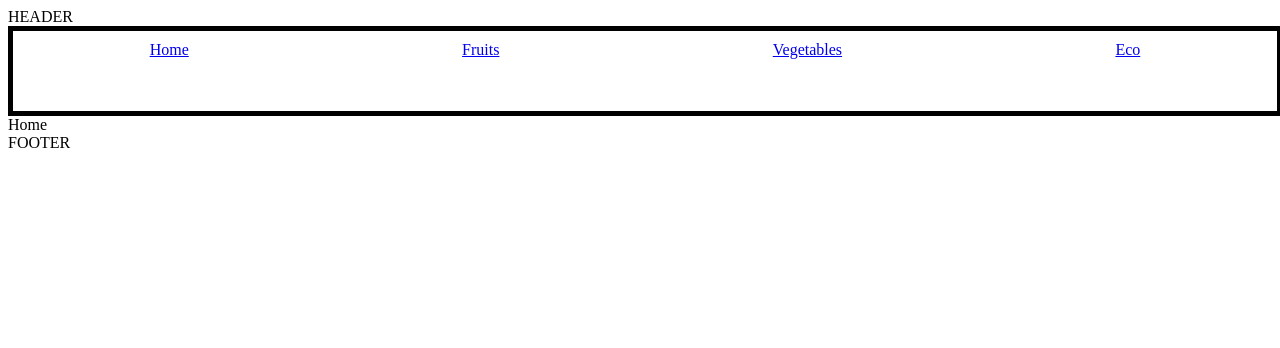
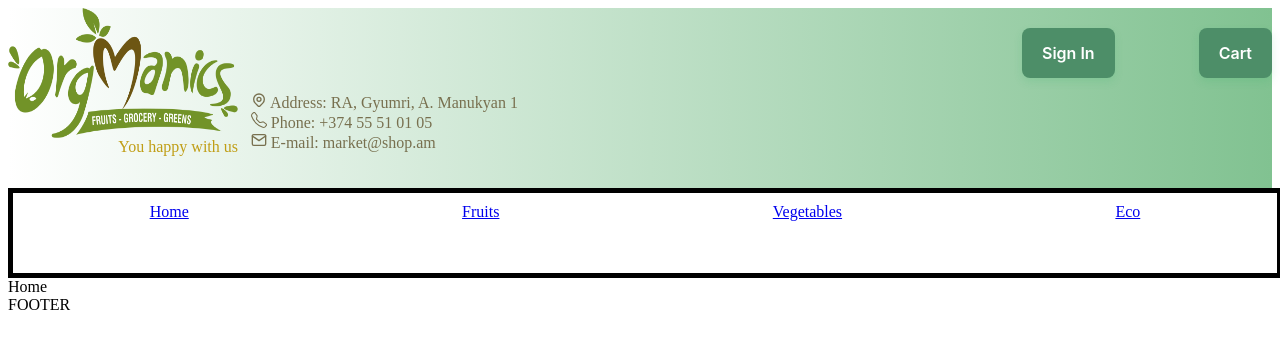
Before and after one commit to Davit2022/frontend, a React app in the folder custom-react-boilerplate/: page / in a window 1280 px wide. Shown: the top 348 px of the page. Built offline with nearby package versions, Linux system fonts and the light colour scheme.

Commit message:
added header

```diff
--- a/custom-react-boilerplate/package.json
+++ b/custom-react-boilerplate/package.json
@@ -14,10 +14,12 @@
   "license": "ISC",
   "dependencies": {
     "@babel/eslint-parser": "^7.17.0",
+    "file-loader": "^6.2.0",
     "http-proxy-middleware": "^2.0.5",
     "prop-types": "^15.8.1",
     "react": "^18.0.0",
     "react-dom": "^18.0.0",
+    "react-icons": "^4.3.1",
     "react-router-dom": "^6.3.0"
   },
   "devDependencies": {
--- /dev/null
+++ b/custom-react-boilerplate/src/components/common/Button.jsx
@@ -0,0 +1,26 @@
+import React from "react";
+import PropTypes from "prop-types";
+
+function Button(props) {
+  const { title, onClick, className } = props;
+  return (
+    <div>
+      <button className={className} onClick={onClick} type="button">
+        {title}
+      </button>
+    </div>
+  );
+}
+
+Button.propTypes = {
+  title: PropTypes.string.isRequired,
+  onClick: PropTypes.func,
+  className: PropTypes.string,
+};
+
+Button.defaultProps = {
+  onClick: () => {},
+  className: "",
+};
+
+export default Button;
--- /dev/null
+++ b/custom-react-boilerplate/src/components/common/Info.jsx
@@ -0,0 +1,28 @@
+import React from "react";
+import { BsTelephone } from "react-icons/bs";
+import { HiOutlineLocationMarker } from "react-icons/hi";
+import { FiMail } from "react-icons/fi";
+
+function Info() {
+  return (
+    <div className="info-items">
+      <span>
+        <HiOutlineLocationMarker />
+        {" "}
+        Address: RA, Gyumri, A. Manukyan 1
+      </span>
+      <span>
+        <BsTelephone />
+        {" "}
+        Phone: +374 55 51 01 05
+      </span>
+      <span>
+        <FiMail />
+        {" "}
+        E-mail: market@shop.am
+      </span>
+    </div>
+  );
+}
+
+export default Info;
--- /dev/null
+++ b/custom-react-boilerplate/src/components/common/Logo.jsx
@@ -0,0 +1,49 @@
+import React from "react";
+import PropTypes from "prop-types";
+
+function Logo(props) {
+  const { imageSrc, quotes } = props;
+
+  return (
+    <div style={{ display: "flex", flexDirection: "column" }}>
+      <img
+        src={imageSrc}
+        style={{
+          width: "230px",
+          height: "130px",
+          color: "inherit",
+          text_decoration: "inherit",
+          font_family: "RobotoThin",
+          margin_right: "200px",
+        }}
+        alt="Logo"
+      />
+
+      <div
+        style={{
+          color: "rgb(192 158 22)",
+          display: "flex",
+          flexDirection: "row-reverse",
+          flexWrap: "nowrap",
+          alignContent: "flex-end",
+          justifyContent: "space-between",
+          font_size: "5px",
+          font_family: "RobotoThin",
+          font_weight: "bolder",
+        }}
+      >
+        {quotes}
+      </div>
+    </div>
+  );
+}
+Logo.propTypes = {
+  imageSrc: PropTypes.string.isRequired,
+  quotes: PropTypes.string,
+};
+
+Logo.defaultProps = {
+  quotes: "",
+};
+
+export default Logo;
--- /dev/null
+++ b/custom-react-boilerplate/src/components/header/Header.css
@@ -0,0 +1,104 @@
+.header {
+    display: flex;
+    height: 180px;
+    background-image: linear-gradient(to right, rgba(37, 31, 31, 0), rgb(129, 194, 145));
+    flex-direction: row;
+    justify-content: space-between;
+  }
+
+  .header-info {
+    display: flex;
+    justify-content: center;
+    align-content: center;
+    flex-wrap: nowrap;
+    flex-direction: column;
+    align-items: stretch;
+    justify-content: space-between;
+    vertical-align: auto;
+  }
+
+  .header-buttons {
+    width: 250px;
+    min-width: 250px;
+    display: flex;
+    justify-content: space-between;
+    padding-top: 20px;
+    align-content: center;
+  }
+
+  .imgLogo {
+    width: 230px;
+    height: 130px;
+    color: inherit;
+    text-decoration: inherit;
+    font-family: RobotoThin;
+    margin-right: 200px;
+  }
+
+
+  .header-button {
+    appearance: none;
+    backface-visibility: hidden;
+    background-color: #4d8e68;
+    border-radius: 8px;
+    border-style: none;
+    box-shadow: rgba(39, 174, 96, .15) 0 4px 9px;
+    box-sizing: border-box;
+    color: #fff;
+    cursor: pointer;
+    display: inline-block;
+    font-family: Inter, -apple-system, system-ui, "Segoe UI", Helvetica, Arial, sans-serif;
+    font-size: 16px;
+    font-weight: 600;
+    letter-spacing: normal;
+    line-height: 1.5;
+    outline: none;
+    overflow: hidden;
+    padding: 13px 20px;
+    position: relative;
+    text-align: center;
+    text-decoration: none;
+    transform: translate3d(0, 0, 0);
+    transition: all .3s;
+    user-select: none;
+    -webkit-user-select: none;
+    touch-action: manipulation;
+    vertical-align: top;
+    white-space: nowrap;
+  }
+
+  .header-button:hover {
+    background-color: #1e8449;
+    opacity: 1;
+    transform: translateY(0);
+    transition-duration: .35s;
+  }
+
+  .header-button:active {
+    transform: translateY(2px);
+    transition-duration: .35s;
+  }
+
+  .header-button:hover {
+    box-shadow: rgba(39, 174, 96, .2) 0 6px 12px;
+  }
+
+  .header-info {
+    width: 60%;
+    display: flex;
+    flex-direction: column;
+    color: inherit;
+    text-decoration: inherit;
+    font-family: RobotoThin;
+    margin-top: 200px;
+    color: rgb(120, 112, 79);
+  }
+
+  .info-items {
+    display: flex;
+    flex-direction: column;
+    flex-wrap: nowrap;
+    justify-content: flex-end;
+    bottom: 81%;
+    position: absolute;
+  }
--- /dev/null
+++ b/custom-react-boilerplate/src/components/header/Header.jsx
@@ -0,0 +1,35 @@
+import React from "react";
+import Logo from "../common/Logo";
+import image from "../../assets/image.png";
+import Info from "../common/Info";
+import Button from "../common/Button";
+import "./Header.css";
+
+function Header() {
+  return (
+    <div className="header">
+      <div className="header-logo">
+        <Logo imageSrc={image} quotes="You happy with us" />
+      </div>
+      <div className="header-info">
+        <Info />
+      </div>
+      <div className="header-buttons">
+        <Button
+          title="Sign In"
+          className="header-button"
+          onClick={() => {
+          }}
+        />
+        <Button
+          title="Cart"
+          className="header-button"
+          onClick={() => {
+          }}
+        />
+      </div>
+    </div>
+  );
+}
+
+export default Header;
--- a/custom-react-boilerplate/src/pages/MainPage.jsx
+++ b/custom-react-boilerplate/src/pages/MainPage.jsx
@@ -1,11 +1,12 @@
 import React from "react";
 import { Outlet } from "react-router-dom";
 import NavBar from "../components/nav/NavBar";
+import Header from "../components/header/Header";
 
 function MainPage() {
   return (
     <div>
-      <div> HEADER </div>
+      <Header />
       <NavBar />
       <Outlet />
       <div> FOOTER </div>
--- a/custom-react-boilerplate/webpack.config.js
+++ b/custom-react-boilerplate/webpack.config.js
@@ -35,6 +35,14 @@ module.exports = {
         test: /\.less$/,
         use: ["style-loader", "css-loader", "less-loader"],
       },
+      {
+        test: /\.css$/,
+        use: ["style-loader", "css-loader", "less-loader"],
+      },
+      {
+        test: /\.png$/,
+        use: "file-loader",
+      },
     ],
   },
   plugins: [
```
Also changed, not shown: custom-react-boilerplate/src/assets/image.png (added), custom-react-boilerplate/src/components/common/testCommon.jsx (added), 1 other file (tests, documents, lock files or other folders).
